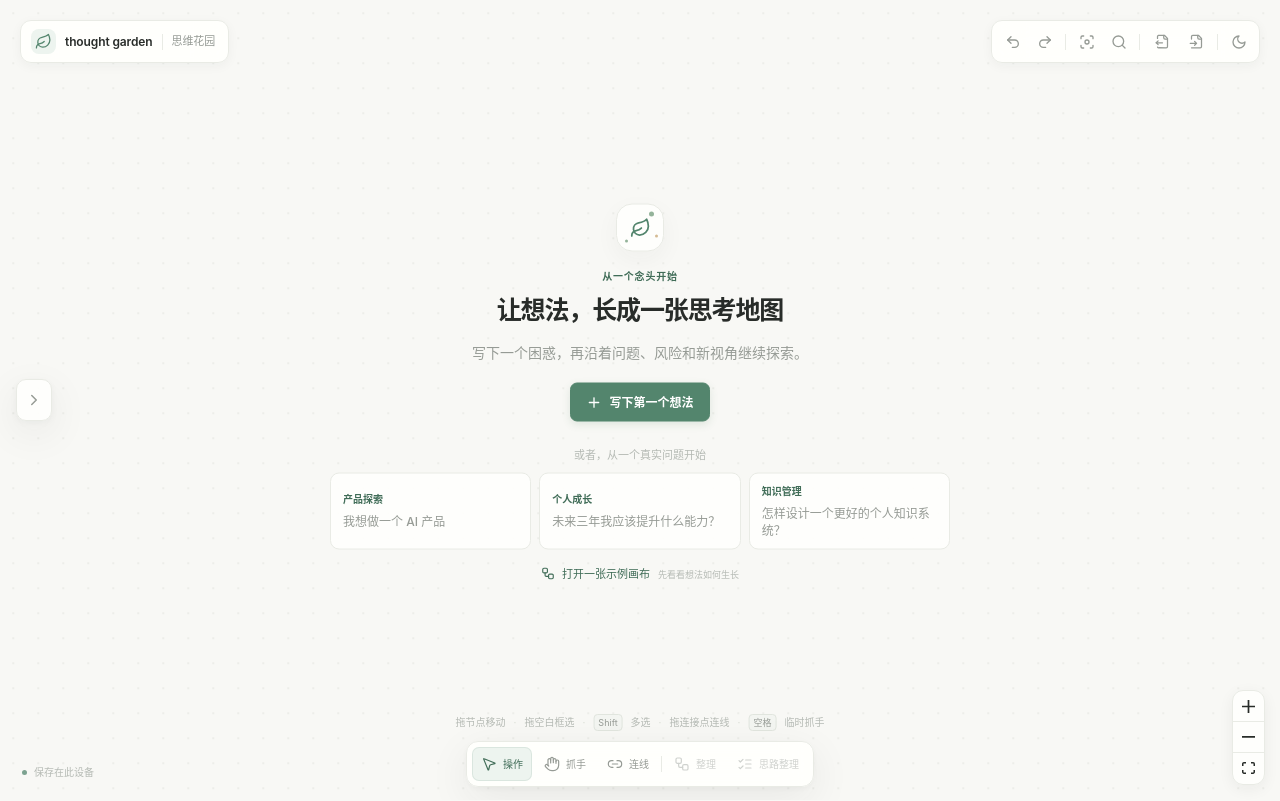
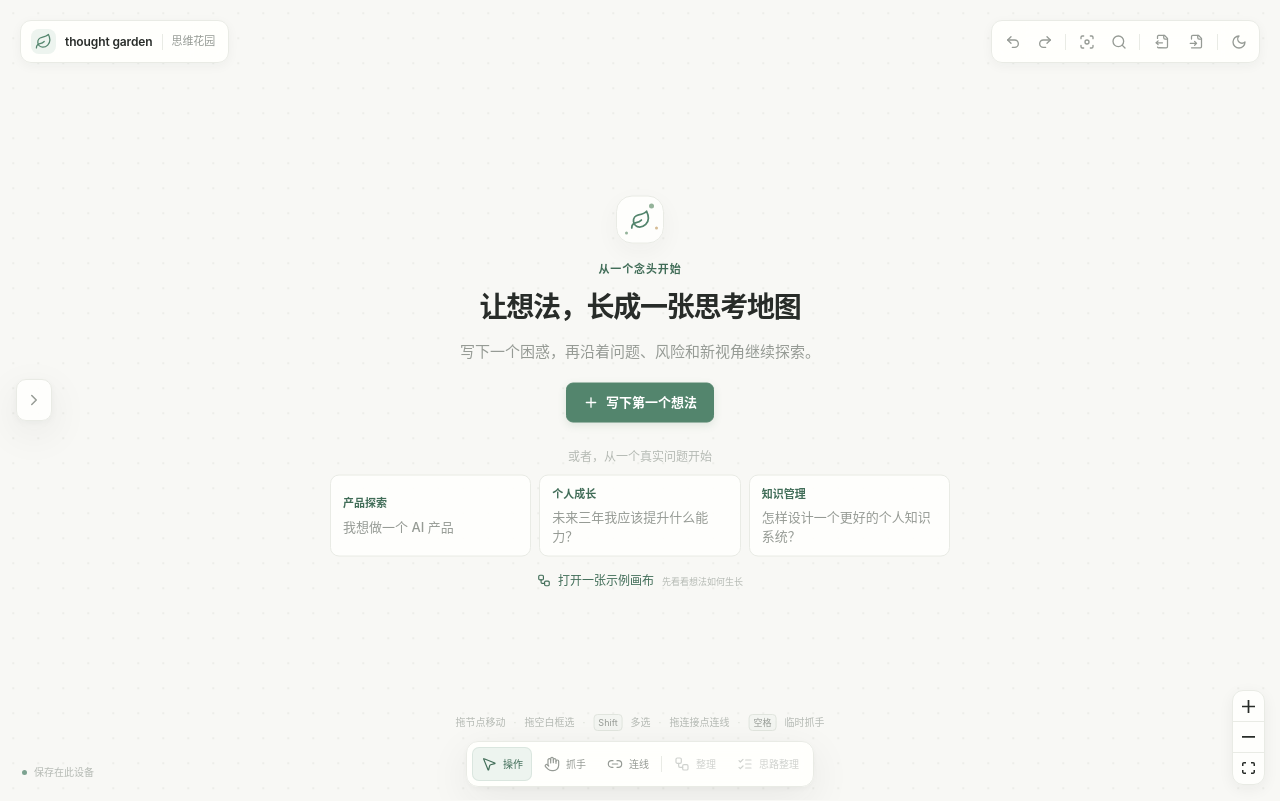
Before and after one commit to cheeseburgertony/thought-garden, a Next.js app: page / in a window 1280 px wide. Built offline with nearby package versions, Linux system fonts and the light colour scheme.

Commit message:
feat: 放大首页首次进入文案

```diff
--- a/app/globals.css
+++ b/app/globals.css
@@ -190,19 +190,19 @@ button { color: inherit; }
 .empty-orbit span:nth-child(1) { top: 7px; right: 9px; }
 .empty-orbit span:nth-child(2) { bottom: 8px; left: 8px; width: 3px; height: 3px; }
 .empty-orbit span:nth-child(3) { right: 5px; bottom: 13px; width: 3px; height: 3px; background: #d5bb93; }
-.eyebrow { margin: 0 0 8px; color: var(--accent-deep); font-size: 10px; font-weight: 570; letter-spacing: .08em; }
-.empty-state h1 { margin: 0; color: var(--text); font-family: inherit; font-size: 25px; font-weight: 570; letter-spacing: -.045em; }
-.empty-copy { max-width: 390px; margin: 11px 0 18px; color: var(--muted); font-size: 14px; line-height: 1.75; }
-.primary-button { display: inline-flex; min-height: 39px; align-items: center; justify-content: center; gap: 7px; padding: 0 15px; border: 1px solid var(--accent); border-radius: 7px; background: var(--accent); color: #fff; cursor: pointer; font-size: 12px; font-weight: 550; box-shadow: 0 3px 9px rgba(68, 117, 88, .14); transition: transform .15s ease, background .15s ease; pointer-events: auto; }
+.eyebrow { margin: 0 0 8px; color: var(--accent-deep); font-size: 11px; font-weight: 570; letter-spacing: .08em; }
+.empty-state h1 { margin: 0; color: var(--text); font-family: inherit; font-size: 28px; font-weight: 570; letter-spacing: -.045em; }
+.empty-copy { max-width: 420px; margin: 11px 0 18px; color: var(--muted); font-size: 15px; line-height: 1.75; }
+.primary-button { display: inline-flex; min-height: 40px; align-items: center; justify-content: center; gap: 7px; padding: 0 16px; border: 1px solid var(--accent); border-radius: 7px; background: var(--accent); color: #fff; cursor: pointer; font-size: 13px; font-weight: 550; box-shadow: 0 3px 9px rgba(68, 117, 88, .14); transition: transform .15s ease, background .15s ease; pointer-events: auto; }
 .primary-button:hover { transform: translateY(-1px); background: var(--accent-deep); }
 .examples { display: flex; width: 100%; align-items: center; flex-direction: column; gap: 9px; margin-top: 25px; pointer-events: auto; }
-.examples > span { color: var(--subtle); font-size: 11px; }
+.examples > span { color: var(--subtle); font-size: 12px; }
 .example-grid { display: grid; width: 100%; grid-template-columns: repeat(3, minmax(0, 1fr)); gap: 8px; }
 .example-card { display: flex; min-height: 66px; align-items: flex-start; flex-direction: column; justify-content: center; gap: 6px; padding: 10px 12px; border: 1px solid var(--line); border-radius: 9px; background: var(--surface); color: var(--text); cursor: pointer; text-align: left; transition: border-color .15s ease, background .15s ease, transform .15s ease; }
 .example-card:hover { transform: translateY(-2px); border-color: var(--line-strong); background: var(--surface-solid); }
-.example-card > span { color: var(--accent-deep); font-size: 10px; font-weight: 560; }
-.example-card strong { color: var(--muted); font-size: 12px; font-weight: 480; line-height: 1.45; }
-.example-tour { display: inline-flex; min-height: 30px; align-items: center; gap: 7px; padding: 3px 8px; border: 0; border-radius: 6px; background: transparent; color: var(--accent-deep); cursor: pointer; font-size: 11px; font-weight: 540; }
+.example-card > span { color: var(--accent-deep); font-size: 11px; font-weight: 560; }
+.example-card strong { color: var(--muted); font-size: 13px; font-weight: 480; line-height: 1.45; }
+.example-tour { display: inline-flex; min-height: 31px; align-items: center; gap: 7px; padding: 3px 8px; border: 0; border-radius: 6px; background: transparent; color: var(--accent-deep); cursor: pointer; font-size: 12px; font-weight: 540; }
 .example-tour:hover { background: var(--accent-wash); }
 .example-tour > span { margin-left: 1px; color: var(--subtle); font-size: 9px; font-weight: 400; }
 
@@ -361,7 +361,7 @@ button { color: inherit; }
   .file-action, .export-menu-trigger { width: 28px; height: 28px; gap: 1px; padding: 0; }
   .empty-state { top: 48%; }
   .empty-state { width: min(440px, calc(100vw - 32px)); }
-  .empty-state h1 { font-size: 22px; }
+  .empty-state h1 { font-size: 24px; }
   .example-grid { grid-template-columns: 1fr; gap: 5px; }
   .example-card { min-height: 38px; align-items: center; flex-direction: row; justify-content: space-between; gap: 10px; padding: 7px 10px; }
   .example-card strong { text-align: right; }
```
